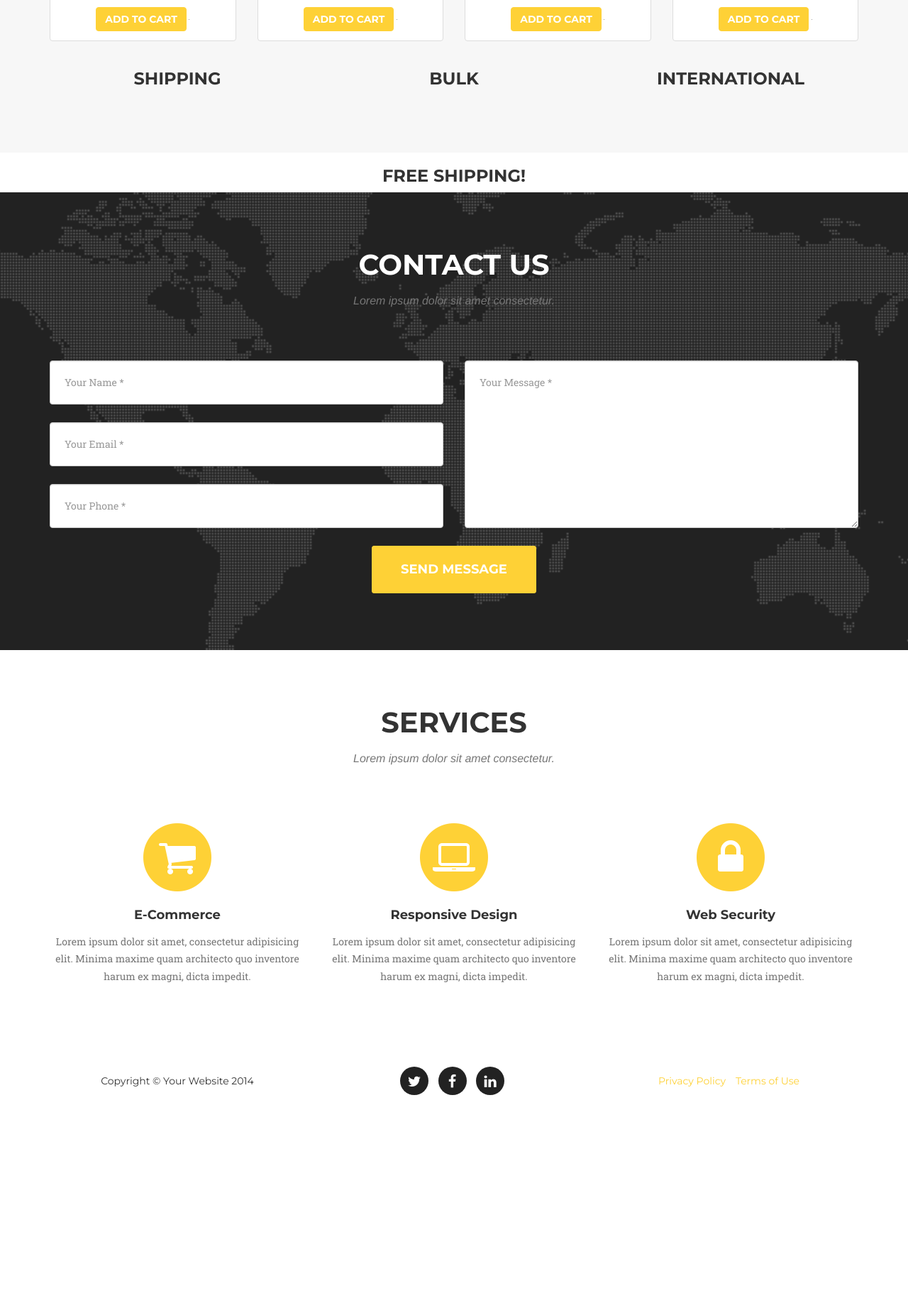
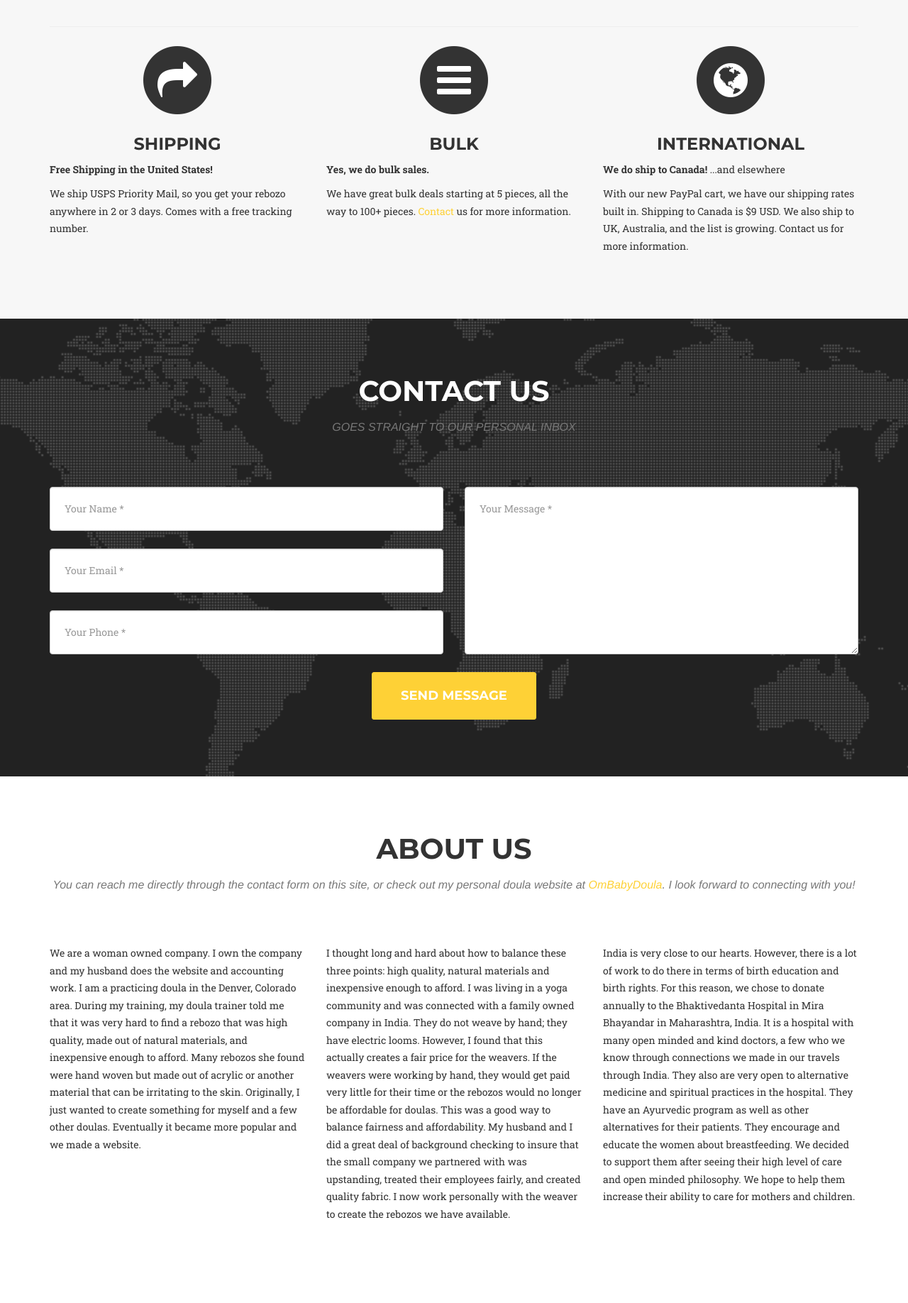
Before and after one commit to cheenbabes/Lohee, a PHP site: page / in a window 1280 px wide. Shown: the part 4411-6247 px from the top of the page at 71% size. Before the commit the page ends 5954 px from the top, so only its background shows below. Run offline with PHP 8.4, Linux system fonts and the light colour scheme; some libraries are stand-ins or nearby versions; some web fonts are replaced; grey boxes are pictures that could not be loaded.

Commit message:
almost finished with content and design

```diff
--- a/css/agency.css
+++ b/css/agency.css
@@ -30,12 +30,11 @@ body {
 }
 
 .text-store{
-    color: #B77B82;
+    color: #333;
 }
 
-.store-image img{
-    width:253px;
-    height: 204px;
+.view-cart{
+
 }
 
 p {
--- a/index.html
+++ b/index.html
@@ -62,7 +62,7 @@
                         <a class="page-scroll" href="#moms">Moms</a>
                     </li>
                     <li>
-                        <a class="page-scroll" href="#cloth">Cloth</a>
+                        <a class="page-scroll" href="#cloth">Rebozo</a>
                     </li>
                     <li>
                         <a class="page-scroll" href="#store">Store</a>
@@ -191,7 +191,7 @@
                 </div>
 
                 <div class="col-md-4">
-                    <img class="img-responsive" src="img/rebozo/mom/rebozo11_resized.jpg">
+                    <img class="thumbnail" src="img/rebozo/mom/rebozo11_resized.jpg">
                     <br>
 
                     <p class="text-center">One of the many different ways to carry a child</p>
@@ -218,12 +218,14 @@
 
                 </div>
                 <div class="col-md-8">
+<!--
                     <div class="text-center">
                         <span class="fa-stack fa-4x">
                             <i class="fa fa-circle fa-stack-2x text-bamboo"></i>
                             <i class="fa fa-tree fa-stack-1x fa-inverse"></i>
                         </span>
                     </div>
+-->
 
                     <h4 class="service-heading text-center">The Best Out There</h4>
                     <p>
@@ -249,9 +251,16 @@
             <div class="row">
                 <div class="col-lg-12 text-center">
                     <h2 class="section-heading">Store</h2>
-                    <h3 class="section-subheading text-muted">Free Shipping Everyday | Secure Online Payment | Guaranteed 3 Day Delivery</h3>
+                    <h3 class="section-subheading text-muted">Free US Shipping Everyday | Secure Online Payment | Guaranteed 3 Day Delivery <hr><form target="paypal" action="https://www.paypal.com/cgi-bin/webscr" method="post">
+                        <input type="hidden" name="cmd" value="_cart">
+                        <input type="hidden" name="business" value="SCCT66JG393KY">
+                        <input type="hidden" name="display" value="1">
+                        <input type="submit" value="View Cart" name="submit" title="Paypal - The safer, easier way to pay online!" class="btn btn-success">
+                        <img alt="" border="0" src="https://www.paypalobjects.com/en_US/i/scr/pixel.gif" width="1" height="1">
+                    </form></h3>
                 </div>
             </div>
+<!--
             <div class="row">
                 <div class="col-md-3"></div>
                 <div class="col-md-6">
@@ -265,6 +274,7 @@
                 </div>
                 <div class="col-md-3"></div>
             </div>
+-->
 
 
             <div class="row">
@@ -412,33 +422,52 @@
                     </div>
                 </div>
             </div>
+            <hr>
             <div class="row">
                 <div class="col-md-4">
+                     <div class="text-center">
+                        <span class="fa-stack fa-4x">
+                            <i class="fa fa-circle fa-stack-2x text-store"></i>
+                            <i class="fa fa-mail-forward fa-stack-1x fa-inverse"></i>
+                        </span>
+                    </div>
                     <h3 class="section-heading text-center">Shipping</h3>
+                    <p><strong>Free Shipping in the United States!</strong></p>
+                    <p>We ship USPS Priority Mail, so you get your rebozo anywhere in 2 or 3 days. Comes with a free tracking number.</p>
                 </div>
                 <div class="col-md-4">
+                     <div class="text-center">
+                        <span class="fa-stack fa-4x">
+                            <i class="fa fa-circle fa-stack-2x text-store"></i>
+                            <i class="fa fa-navicon fa-stack-1x fa-inverse"></i>
+                        </span>
+                    </div>
                     <h3 class="section-heading text-center">Bulk</h3>
+                    <p><strong>Yes, we do bulk sales.</strong></p>
+                    <p>We have great bulk deals starting at 5 pieces, all the way to 100+ pieces. <a href="#contact">Contact </a> us for more information.</p>
                 </div>
                 <div class="col-md-4">
+                     <div class="text-center">
+                        <span class="fa-stack fa-4x">
+                            <i class="fa fa-circle fa-stack-2x text-store"></i>
+                            <i class="fa fa-globe fa-stack-1x fa-inverse"></i>
+                        </span>
+                    </div>
                     <h3 class="section-heading text-center">International</h3>
+                    <p><strong>We do ship to Canada!</strong> ...and elsewhere</p>
+                    <p>With our new PayPal cart, we have our shipping rates built in. Shipping to Canada is $9 USD. We also ship to UK, Australia, and the list is growing. Contact us for more information.</p>
                 </div>
             </div>
-            <!--
-            <div class="row">
-                <div class="col-lg-8 col-lg-offset-2 text-center">
-                    <h3 class="section-heading">Free Shipping!</h3>
-                </div>
-            </div>
--->
         </div>
     </section>
 
     <!-- Clients Aside -->
+<!--
     <aside class="clients">
         <div class="container">
             <div class="row">
                 <h3 class="section-heading text-center">Free Shipping!</h3>
-                <!--
+
                 <div class="col-md-3 col-sm-6">
                     <a href="#">
                         <img src="img/logos/envato.jpg" class="img-responsive img-centered" alt="">
@@ -459,22 +488,23 @@
                         <img src="img/logos/creative-market.jpg" class="img-responsive img-centered" alt="">
                     </a>
                 </div>
--->
+
             </div>
         </div>
     </aside>
+-->
 
     <section id="contact">
         <div class="container">
             <div class="row">
                 <div class="col-lg-12 text-center">
                     <h2 class="section-heading">Contact Us</h2>
-                    <h3 class="section-subheading text-muted">Lorem ipsum dolor sit amet consectetur.</h3>
+                    <h3 class="section-subheading text-muted">GOES STRAIGHT TO OUR PERSONAL INBOX</h3>
                 </div>
             </div>
             <div class="row">
                 <div class="col-lg-12">
-                    <form name="sentMessage" id="contactForm" novalidate>
+                    <form name="sentMessage" id="contactForm" novalidate method="post" action="contact_me.php">
                         <div class="row">
                             <div class="col-md-6">
                                 <div class="form-group">
@@ -512,34 +542,19 @@
         <div class="container">
             <div class="row">
                 <div class="col-lg-12 text-center">
-                    <h2 class="section-heading">Services</h2>
-                    <h3 class="section-subheading text-muted">Lorem ipsum dolor sit amet consectetur.</h3>
+                    <h2 class="section-heading">About Us</h2>
+                    <h3 class="section-subheading text-muted">You can reach me directly through the contact form on this site, or check out my personal doula website at <a href="http://www.ombabydoula.com" target="_blank">OmBabyDoula</a>. I look forward to connecting with you!</h3>
                 </div>
             </div>
-            <div class="row text-center">
+            <div class="row">
                 <div class="col-md-4">
-                    <span class="fa-stack fa-4x">
-                        <i class="fa fa-circle fa-stack-2x text-primary"></i>
-                        <i class="fa fa-shopping-cart fa-stack-1x fa-inverse"></i>
-                    </span>
-                    <h4 class="service-heading">E-Commerce</h4>
-                    <p class="text-muted">Lorem ipsum dolor sit amet, consectetur adipisicing elit. Minima maxime quam architecto quo inventore harum ex magni, dicta impedit.</p>
+         <p>We are a woman owned company. I own the company and my husband does the website and accounting work. I am a practicing doula in the Denver, Colorado area. During my training, my doula trainer told me that it was very hard to find a rebozo that was high quality, made out of natural materials, and inexpensive enough to afford. Many rebozos she found were hand woven but made out of acrylic or another material that can be irritating to the skin. Originally, I just wanted to create something for myself and a few other doulas. Eventually it became more popular and we made a website.</p>
                 </div>
                 <div class="col-md-4">
-                    <span class="fa-stack fa-4x">
-                        <i class="fa fa-circle fa-stack-2x text-primary"></i>
-                        <i class="fa fa-laptop fa-stack-1x fa-inverse"></i>
-                    </span>
-                    <h4 class="service-heading">Responsive Design</h4>
-                    <p class="text-muted">Lorem ipsum dolor sit amet, consectetur adipisicing elit. Minima maxime quam architecto quo inventore harum ex magni, dicta impedit.</p>
+                    <p>I thought long and hard about how to balance these three points: high quality, natural materials and inexpensive enough to afford. I was living in a yoga community and was connected with a family owned company in India. They do not weave by hand; they have electric looms. However, I found that this actually creates a fair price for the weavers. If the weavers were working by hand, they would get paid very little for their time or the rebozos would no longer be affordable for doulas. This was a good way to balance fairness and affordability. My husband and I did a great deal of background checking to insure that the small company we partnered with was upstanding, treated their employees fairly, and created quality fabric. I now work personally with the weaver to create the rebozos we have available.</p>
                 </div>
                 <div class="col-md-4">
-                    <span class="fa-stack fa-4x">
-                        <i class="fa fa-circle fa-stack-2x text-primary"></i>
-                        <i class="fa fa-lock fa-stack-1x fa-inverse"></i>
-                    </span>
-                    <h4 class="service-heading">Web Security</h4>
-                    <p class="text-muted">Lorem ipsum dolor sit amet, consectetur adipisicing elit. Minima maxime quam architecto quo inventore harum ex magni, dicta impedit.</p>
+<p align="left">India is very close to our hearts. However, there is a lot of work to do there in terms of birth education and birth rights. For this reason, we chose to donate annually to the Bhaktivedanta Hospital in Mira Bhayandar in Maharashtra, India. It is a hospital with many open minded and kind doctors, a few who we know through connections we made in our travels through India. They also are very open to alternative medicine and spiritual practices in the hospital. They have an Ayurvedic program as well as other alternatives for their patients. They encourage and educate the women about breastfeeding. We decided to support them after seeing their high level of care and open minded philosophy. We hope to help them increase their ability to care for mothers and children.</p>
                 </div>
             </div>
         </div>
@@ -550,16 +565,20 @@
         <div class="container">
             <div class="row">
                 <div class="col-md-4">
-                    <span class="copyright">Copyright &copy; Your Website 2014</span>
+                    <span class="copyright">Copyright &copy; Lohee Rebozo 2015</span>
                 </div>
                 <div class="col-md-4">
                     <ul class="list-inline social-buttons">
+<!--
                         <li><a href="#"><i class="fa fa-twitter"></i></a>
                         </li>
-                        <li><a href="#"><i class="fa fa-facebook"></i></a>
+-->
+                        <li><a href="http://www.facebook.com/loheerebozo"><i class="fa fa-facebook"></i></a>
                         </li>
+<!--
                         <li><a href="#"><i class="fa fa-linkedin"></i></a>
                         </li>
+-->
                     </ul>
                 </div>
                 <div class="col-md-4">
--- a/mail/contact_me.php
+++ b/mail/contact_me.php
@@ -16,10 +16,10 @@ $phone = $_POST['phone'];
 $message = $_POST['message'];
 
 // Create the email and send the message
-$to = 'yourname@yourdomain.com'; // Add your email address inbetween the '' replacing yourname@yourdomain.com - This is where the form will send a message to.
-$email_subject = "Website Contact Form:  $name";
+$to = 'eugene.baibourin@gmail.com'; // Add your email address inbetween the '' replacing yourname@yourdomain.com - This is where the form will send a message to.
+$email_subject = "Lohee Rebozo Contact Form:  $name";
 $email_body = "You have received a new message from your website contact form.\n\n"."Here are the details:\n\nName: $name\n\nEmail: $email_address\n\nPhone: $phone\n\nMessage:\n$message";
-$headers = "From: noreply@yourdomain.com\n"; // This is the email address the generated message will be from. We recommend using something like noreply@yourdomain.com.
+$headers = "From: noreply@loheerebozo.com\n"; // This is the email address the generated message will be from. We recommend using something like noreply@yourdomain.com.
 $headers .= "Reply-To: $email_address";
 mail($to,$email_subject,$email_body,$headers);
 return true;
```
